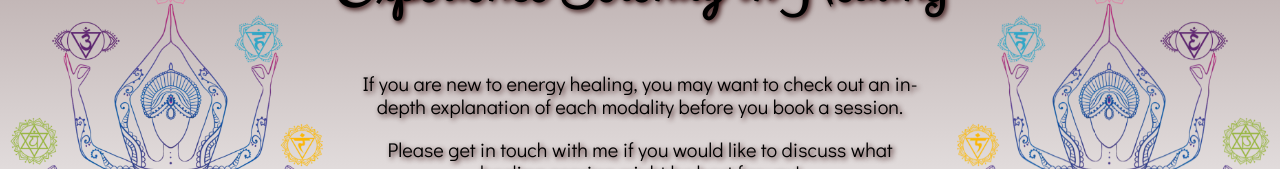
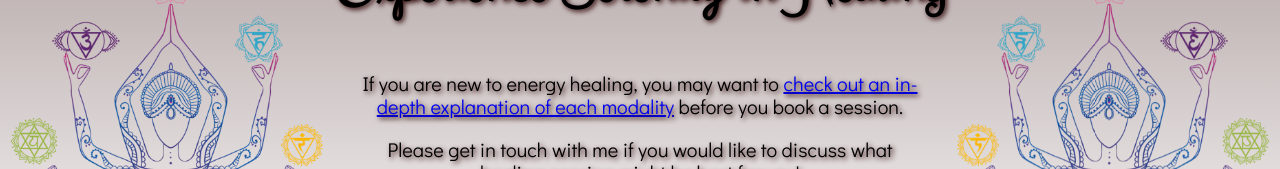
Before and after one commit to kimcodesjs/serenity-ignited, a React app: page /booking in a window 1280 px wide. Shown: the part 465-634 px from the top of the page. Built offline with nearby package versions, Linux system fonts and the light colour scheme; no server answers.

Commit message:
link to info page in booking greeting

```diff
--- a/src/Booking/Header/Greeting.js
+++ b/src/Booking/Header/Greeting.js
@@ -1,6 +1,7 @@
 import React, { useState, useRef } from 'react';
 import { createUseStyles } from 'react-jss';
 import { Transition } from 'react-transition-group';
+import { Link } from 'react-router-dom';
 
 const useStyles = createUseStyles({
   greetingContainer: {
@@ -169,8 +170,11 @@ const Greeting = ({ updateView }) => {
               style={{ ...textTransitionStyles[state] }}
             >
               <p>
-                If you are new to energy healing, you may want to check out an
-                in-depth explanation of each modality before you book a session.
+                If you are new to energy healing, you may want to{' '}
+                <Link to="/learn-more">
+                  check out an in-depth explanation of each modality
+                </Link>{' '}
+                before you book a session.
               </p>
               <p>
                 Please get in touch with me if you would like to discuss what
```
